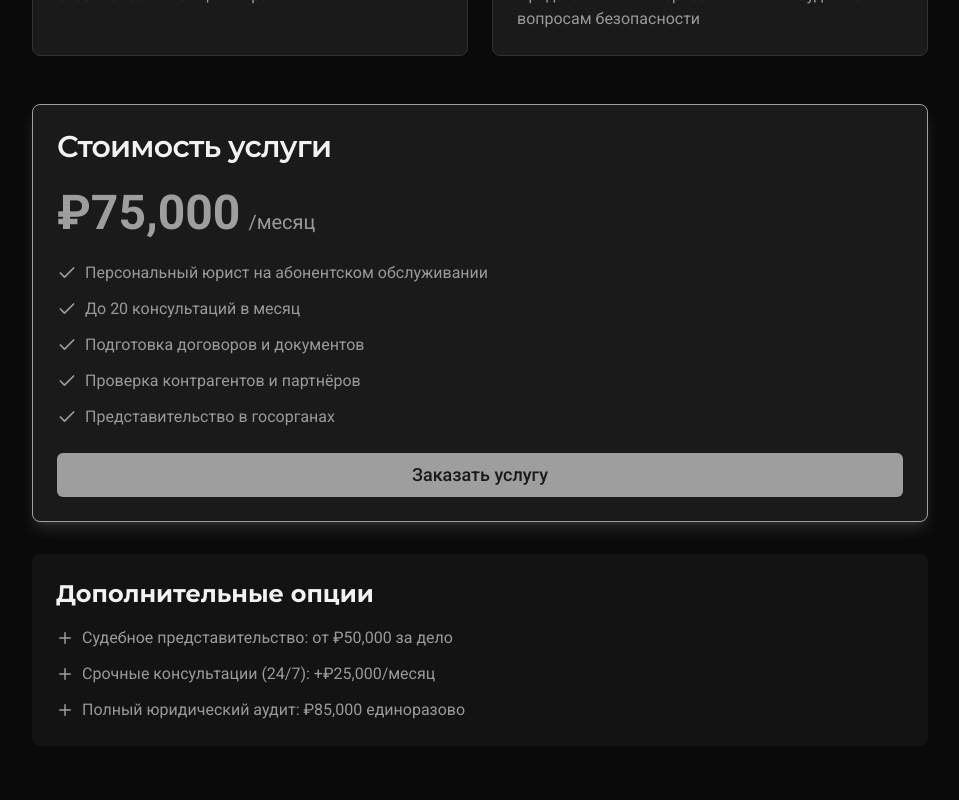
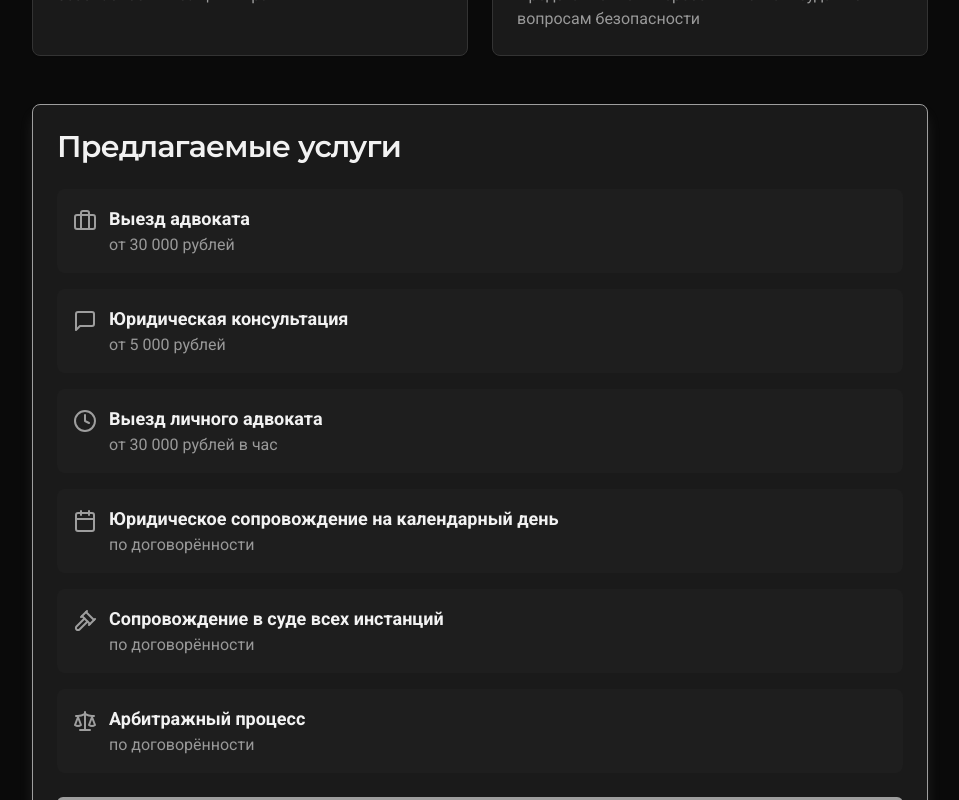
Before and after one commit to pr-poehali-dev/black-people-guard-site, a React (Vite) app: page /service/legal-support in a window 1280 px wide. Shown: the part 580-1380 px from the top of the page, without its empty margins (160-1119 px from the left). Built offline with nearby package versions, Linux system fonts and the light colour scheme.

Commit message:
Правки страницы юридических услуг

```diff
--- a/src/pages/LegalSupport.tsx
+++ b/src/pages/LegalSupport.tsx
@@ -94,62 +94,64 @@ const LegalSupport = () => {
 
             <Card className="border-primary shadow-lg shadow-primary/20 mb-8">
               <CardHeader>
-                <CardTitle className="text-3xl">Стоимость услуги</CardTitle>
+                <CardTitle className="text-3xl">Предлагаемые услуги</CardTitle>
               </CardHeader>
               <CardContent>
-                <div className="space-y-6">
-                  <div className="flex items-baseline gap-2">
-                    <span className="text-5xl font-bold text-primary">₽75,000</span>
-                    <span className="text-xl text-muted-foreground">/месяц</span>
+                <div className="space-y-4 mb-6">
+                  <div className="flex items-start gap-3 p-4 bg-secondary/30 rounded-lg">
+                    <Icon name="Briefcase" size={24} className="text-primary mt-1" />
+                    <div className="flex-1">
+                      <p className="font-semibold text-lg">Выезд адвоката</p>
+                      <p className="text-muted-foreground">от 30 000 рублей</p>
+                    </div>
                   </div>
 
-                  <div className="space-y-3 text-muted-foreground">
-                    <p className="flex items-center gap-2">
-                      <Icon name="Check" size={20} className="text-primary" />
-                      Персональный юрист на абонентском обслуживании
-                    </p>
-                    <p className="flex items-center gap-2">
-                      <Icon name="Check" size={20} className="text-primary" />
-                      До 20 консультаций в месяц
-                    </p>
-                    <p className="flex items-center gap-2">
-                      <Icon name="Check" size={20} className="text-primary" />
-                      Подготовка договоров и документов
-                    </p>
-                    <p className="flex items-center gap-2">
-                      <Icon name="Check" size={20} className="text-primary" />
-                      Проверка контрагентов и партнёров
-                    </p>
-                    <p className="flex items-center gap-2">
-                      <Icon name="Check" size={20} className="text-primary" />
-                      Представительство в госорганах
-                    </p>
+                  <div className="flex items-start gap-3 p-4 bg-secondary/30 rounded-lg">
+                    <Icon name="MessageSquare" size={24} className="text-primary mt-1" />
+                    <div className="flex-1">
+                      <p className="font-semibold text-lg">Юридическая консультация</p>
+                      <p className="text-muted-foreground">от 5 000 рублей</p>
+                    </div>
                   </div>
 
-                  <Button size="lg" className="w-full text-lg" onClick={() => navigate('/#contact')}>
-                    Заказать услугу
-                  </Button>
+                  <div className="flex items-start gap-3 p-4 bg-secondary/30 rounded-lg">
+                    <Icon name="Clock" size={24} className="text-primary mt-1" />
+                    <div className="flex-1">
+                      <p className="font-semibold text-lg">Выезд личного адвоката</p>
+                      <p className="text-muted-foreground">от 30 000 рублей в час</p>
+                    </div>
+                  </div>
+
+                  <div className="flex items-start gap-3 p-4 bg-secondary/30 rounded-lg">
+                    <Icon name="Calendar" size={24} className="text-primary mt-1" />
+                    <div className="flex-1">
+                      <p className="font-semibold text-lg">Юридическое сопровождение на календарный день</p>
+                      <p className="text-muted-foreground">по договорённости</p>
+                    </div>
+                  </div>
+
+                  <div className="flex items-start gap-3 p-4 bg-secondary/30 rounded-lg">
+                    <Icon name="Gavel" size={24} className="text-primary mt-1" />
+                    <div className="flex-1">
+                      <p className="font-semibold text-lg">Сопровождение в суде всех инстанций</p>
+                      <p className="text-muted-foreground">по договорённости</p>
+                    </div>
+                  </div>
+
+                  <div className="flex items-start gap-3 p-4 bg-secondary/30 rounded-lg">
+                    <Icon name="Scale" size={24} className="text-primary mt-1" />
+                    <div className="flex-1">
+                      <p className="font-semibold text-lg">Арбитражный процесс</p>
+                      <p className="text-muted-foreground">по договорённости</p>
+                    </div>
+                  </div>
                 </div>
+
+                <Button size="lg" className="w-full text-lg" onClick={() => navigate('/#contact')}>
+                  Заказать услугу
+                </Button>
               </CardContent>
             </Card>
-
-            <div className="bg-secondary/30 rounded-lg p-6">
-              <h3 className="text-2xl font-bold mb-4">Дополнительные опции</h3>
-              <div className="space-y-3 text-muted-foreground">
-                <p className="flex items-center gap-2">
-                  <Icon name="Plus" size={18} className="text-primary" />
-                  Судебное представительство: от ₽50,000 за дело
-                </p>
-                <p className="flex items-center gap-2">
-                  <Icon name="Plus" size={18} className="text-primary" />
-                  Срочные консультации (24/7): +₽25,000/месяц
-                </p>
-                <p className="flex items-center gap-2">
-                  <Icon name="Plus" size={18} className="text-primary" />
-                  Полный юридический аудит: ₽85,000 единоразово
-                </p>
-              </div>
-            </div>
           </div>
         </div>
       </main>
```
